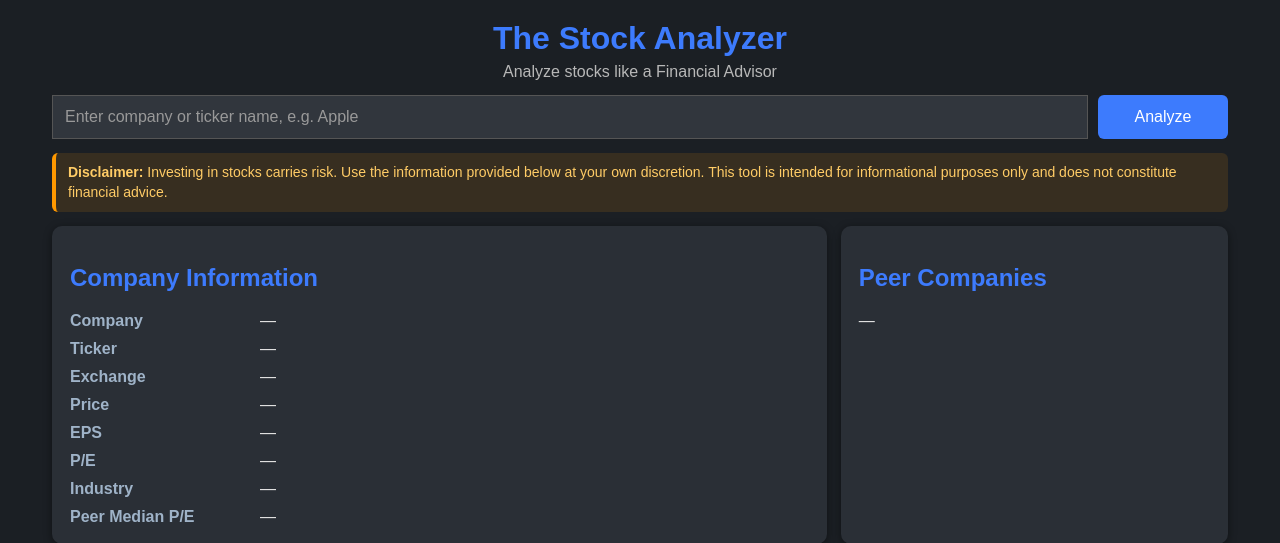
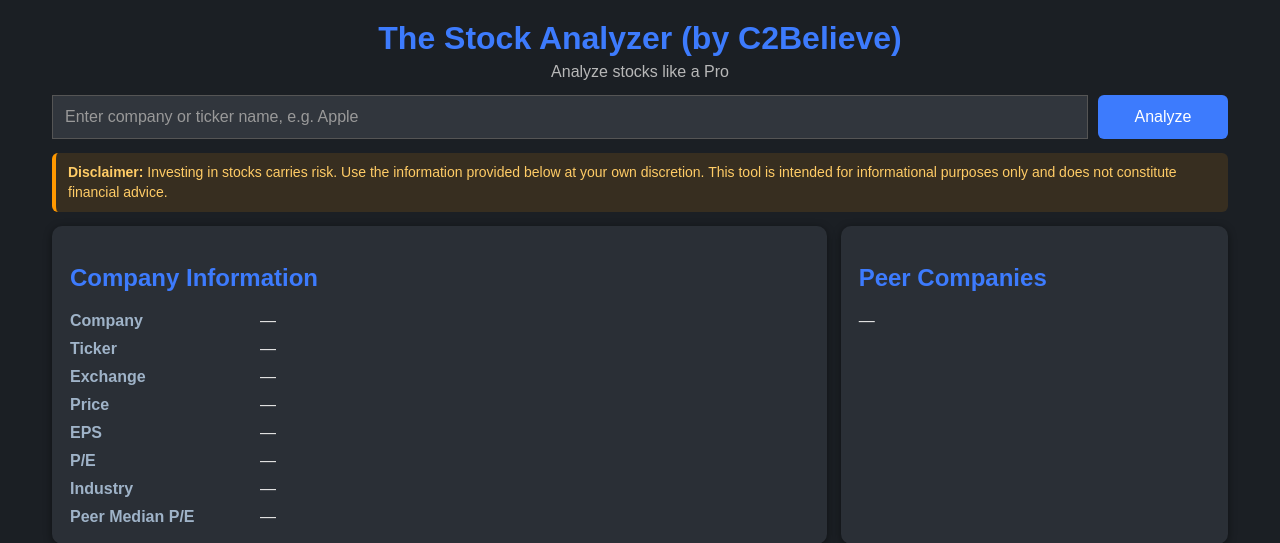
Before and after one commit to tradersamba/stock-analyzer, a FastAPI app: page / in a window 1280 px wide. Shown: the top 543 px of the page. Run offline with FastAPI, Linux system fonts and the light colour scheme.

Commit message:
Update index.html
Title changes

```diff
--- a/templates/index.html
+++ b/templates/index.html
@@ -9,8 +9,8 @@
 <div class="app">
 
     <header>
-        <h1>The Stock Analyzer</h1>
-        <p>Analyze stocks like a Financial Advisor</p>
+        <h1>The Stock Analyzer (by C2Believe)</h1>
+        <p>Analyze stocks like a Pro</p>
     </header>
 
     <section class="search-box">
```
